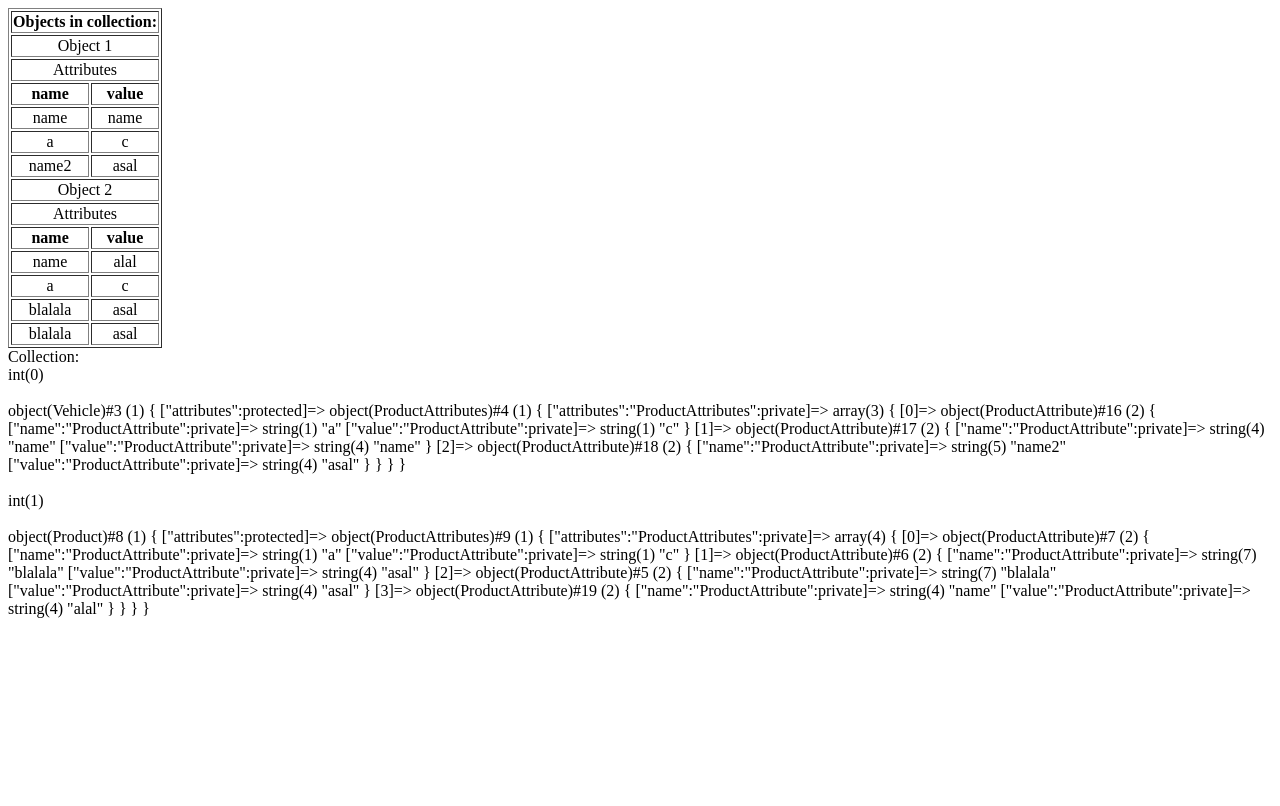
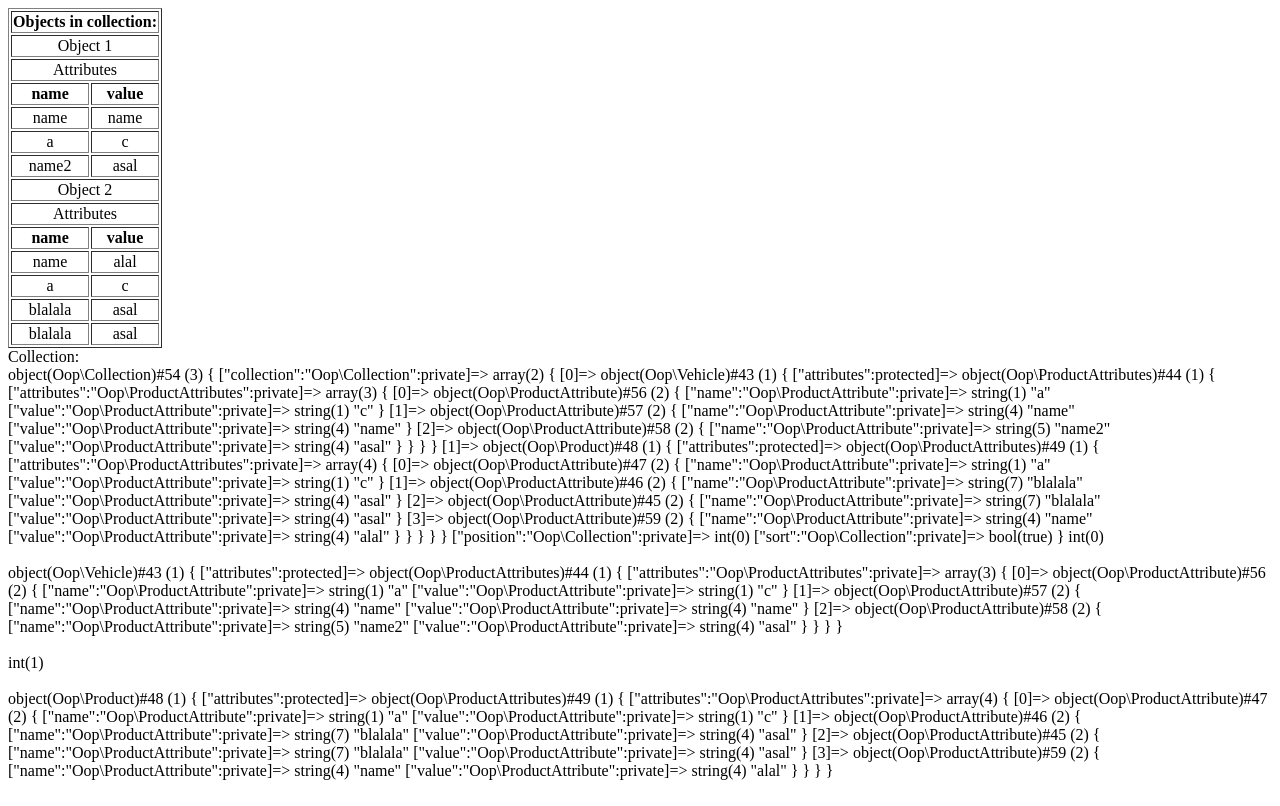
Before and after one commit to zofmad/oop, a PHP site: page / in a window 1280 px wide. Before the commit the page ends 618 px from the top, so only its background shows below. Run offline with PHP 8.4, Linux system fonts and the light colour scheme.

Commit message:
PSR4 autoload-composer+namespaces

```diff
--- a/index.php
+++ b/index.php
@@ -2,12 +2,24 @@
 
 
 
+require 'vendor/autoload.php';
+
+use Oop\Vehicle;
+use Oop\Collection;
+use Oop\Product;
+use Oop\ProductAttributes;
+use Oop\ProductAttribute;
+
+use Oop\AbstractProduct;
+use Oop\AttributesInterface;
+use Oop\Collection\Iterator;
 //autoloader
-spl_autoload_register(function ($class) {
-    include './src/' . $class . '.php';
-});
+// spl_autoload_register(function ($class) {
+//     include './src/' . $class . '.php';
+// });
 
-
+// phpinfo();
+// die();
 $objVeh = new Vehicle();
 $objVeh->setAttribute(new ProductAttribute("a", "c"));
 // var_dump($obj);
@@ -48,6 +60,8 @@ $collection->sort(function($a, $b){
 echo $collection;
 
 echo "Collection:<br>";
+var_dump($collection);
+
 
 foreach($collection as $key => $value) {
      var_dump($key);
--- a/src/AbstractProduct.php
+++ b/src/AbstractProduct.php
@@ -1,5 +1,10 @@
 <?php
- require_once("ProductAttributes.php");
+
+namespace Oop;
+
+ // require_once("ProductAttributes.php");
+
+
 
 abstract class AbstractProduct{
   protected $attributes;
--- a/src/AttributesInterface.php
+++ b/src/AttributesInterface.php
@@ -1,5 +1,5 @@
 <?php
-
+namespace Oop;
 
 interface AttributesInterface{
 
--- a/src/Collection.php
+++ b/src/Collection.php
@@ -1,9 +1,12 @@
 <?php
- require_once("Product.php");
-  require_once("Vehicle.php");
+
+namespace Oop;
+
+ // require_once("Product.php");
+ //  require_once("Vehicle.php");
 
 
-class Collection implements Iterator{
+class Collection implements \Iterator {
   private $collection = [];
   private $position = 0;
   private $sort = false;
--- a/src/Product.php
+++ b/src/Product.php
@@ -1,6 +1,7 @@
 <?php
+namespace Oop;
 
-require_once("AbstractProduct.php");
+// require_once("AbstractProduct.php");
 
 class Product extends AbstractProduct{
 
--- a/src/ProductAttribute.php
+++ b/src/ProductAttribute.php
@@ -1,6 +1,5 @@
 <?php
-
-
+namespace Oop;
 class ProductAttribute{
 
   private $name;
--- a/src/ProductAttributes.php
+++ b/src/ProductAttributes.php
@@ -1,6 +1,6 @@
 <?php
 
-
+namespace Oop;
 
 require_once("AttributesInterface.php");
 
--- a/src/Vehicle.php
+++ b/src/Vehicle.php
@@ -1,5 +1,7 @@
 <?php
-require_once("AbstractProduct.php");
+
+namespace Oop;
+// require_once("AbstractProduct.php");
 
 class Vehicle extends AbstractProduct{
   // public function setAttribute($attribute){
```
Also changed, not shown: composer.json (added, +7 -0 lines), 1 other file.
